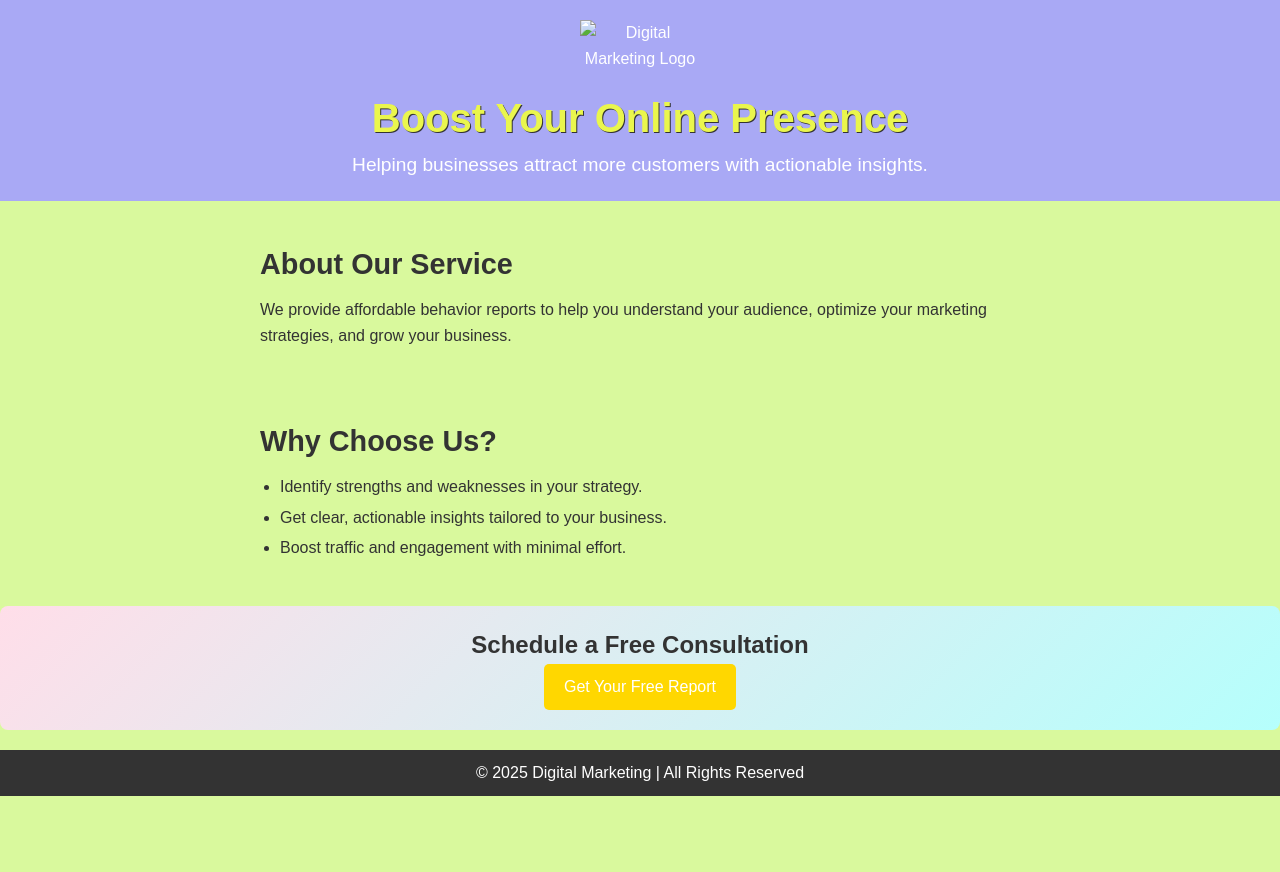
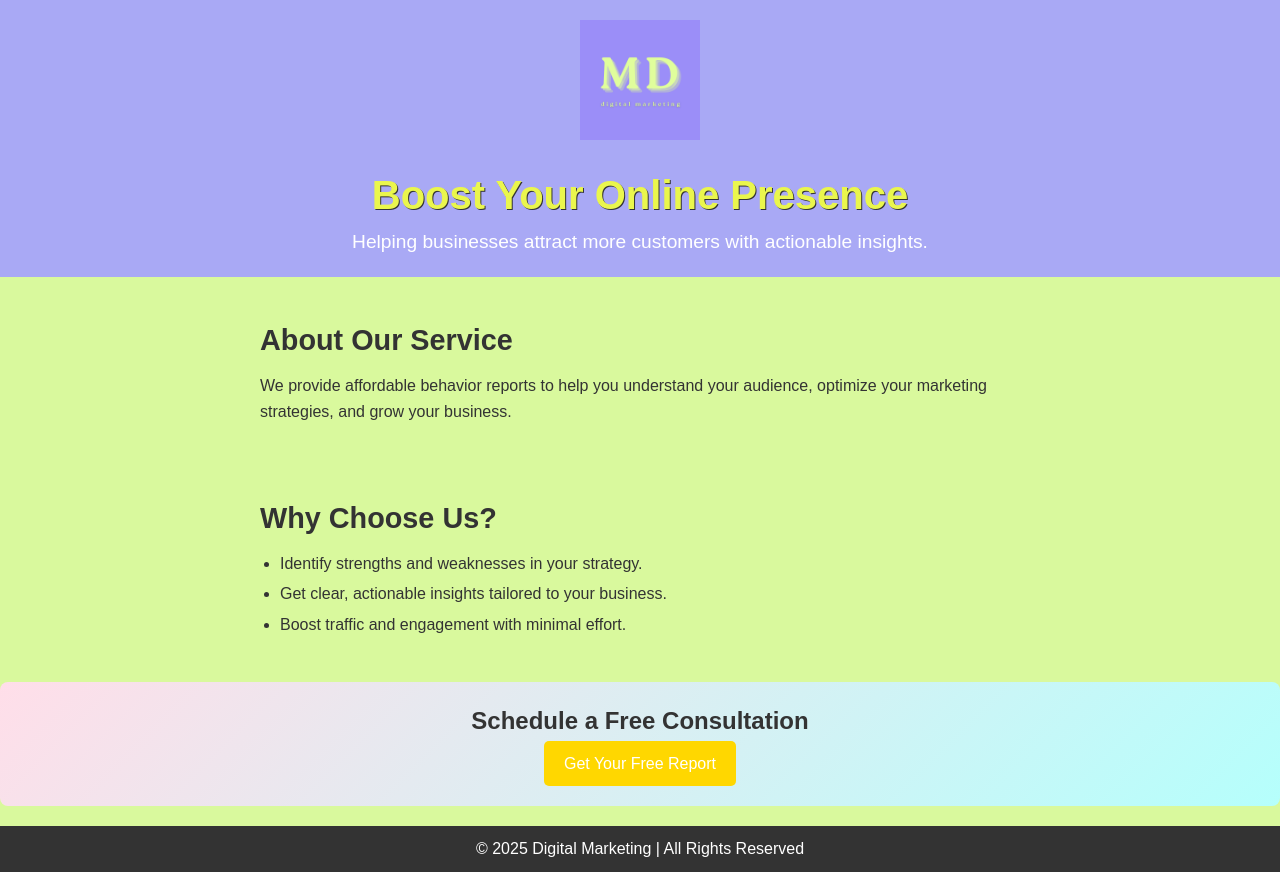
Before and after one commit to Maggie-Duhart/home, a plain HTML site: page index.html in a window 1280 px wide. Before the commit the page ends 800 px from the top, so only its background shows below. Drawn offline with Linux system fonts and the light colour scheme.

Commit message:
Update index.html

```diff
--- a/index.html
+++ b/index.html
@@ -8,7 +8,7 @@
 </head>
 <body>
     <header>
-        <img src="logo.png" alt="Digital Marketing Logo">
+        <img src="img/logo.png" alt="Digital Marketing Logo">
         <h1>Boost Your Online Presence</h1>
         <p>Helping businesses attract more customers with actionable insights.</p>
     </header>
```
